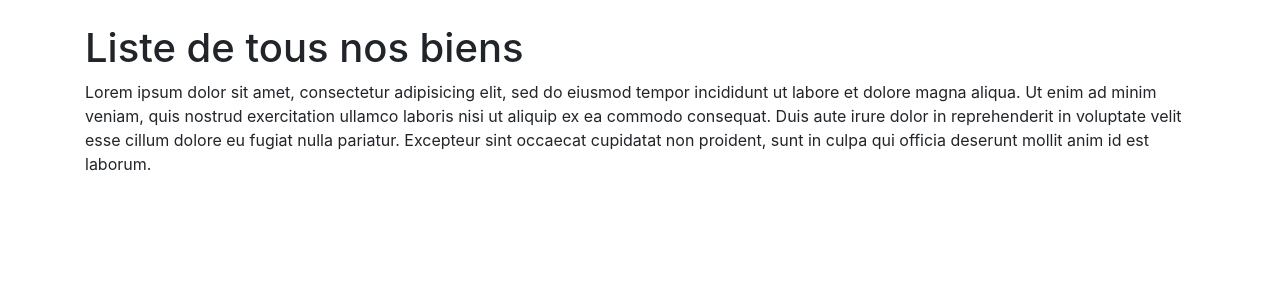
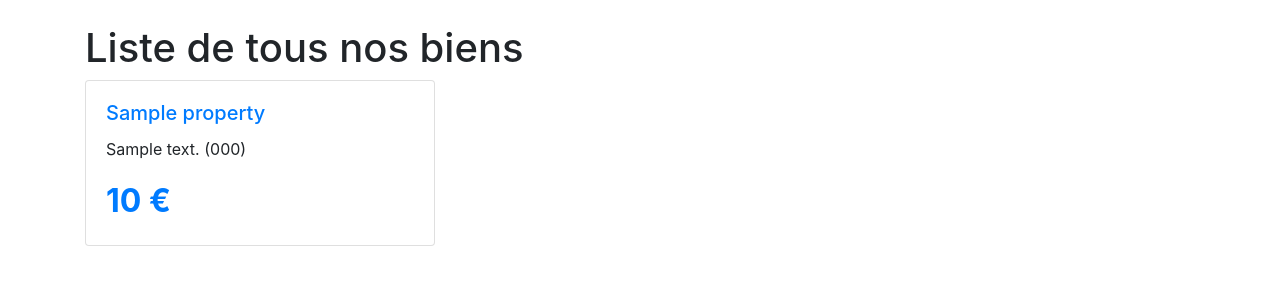
Before and after one commit to alonep56/Agenceimmo, a Symfony app: template templates/property/index.html.twig in a window 1280 px wide. Shown: the part 56-356 px from the top of the page. Run offline with Twig, Linux system fonts and the light colour scheme; the template is opened without the code that fills it: most values are stand-ins (such as "Sample title", 1, 10 or a date in 2020); some libraries are stand-ins or nearby versions.

Commit message:
pagination

```diff
--- a/composer.json
+++ b/composer.json
@@ -6,6 +6,8 @@
         "ext-ctype": "*",
         "ext-iconv": "*",
         "cocur/slugify": "^3.2",
+        "fzaninotto/faker": "^1.8",
+        "knplabs/knp-paginator-bundle": "^2.8",
         "sensio/framework-extra-bundle": "^5.1",
         "symfony/asset": "4.2.*",
         "symfony/console": "4.2.*",
--- a/config/bundles.php
+++ b/config/bundles.php
@@ -15,4 +15,5 @@ return [
     Symfony\Bundle\MakerBundle\MakerBundle::class => ['dev' => true],
     Symfony\Bundle\WebServerBundle\WebServerBundle::class => ['dev' => true],
     Doctrine\Bundle\FixturesBundle\DoctrineFixturesBundle::class => ['dev' => true, 'test' => true],
+    Knp\Bundle\PaginatorBundle\KnpPaginatorBundle::class => ['all' => true],
 ];
--- /dev/null
+++ b/templates/property/_property.html.twig
@@ -0,0 +1,18 @@
+<div class="card mb-4">
+  <div class="card-body">
+    <h5 class="card-title">
+      <a href="{{ path('property.show', {slug: property.slug, id: property.id}) }}">
+        {{ property.title }}
+      </a>
+    </h5>
+    <p class="card-text">{{ property.description }}
+      ({{ property.postalCode }})</p>
+    <div class="text-primary" style="font-size:2rem; font-weight: bold;">
+      {{ property.formattedPrice }}
+      €
+
+    </div>
+
+  </div>
+
+</div>
--- a/templates/property/index.html.twig
+++ b/templates/property/index.html.twig
@@ -4,13 +4,19 @@
 
 {% block body %}
 
-<div class="container mt-4">
-<h1>Liste de tous nos biens</h1>
+  <div class="container mt-4">
+    <h1>Liste de tous nos biens</h1>
 
-<p>Lorem ipsum dolor sit amet, consectetur adipisicing elit, sed do eiusmod tempor incididunt ut labore et dolore magna aliqua. Ut enim ad minim veniam, quis nostrud exercitation ullamco laboris nisi ut aliquip ex ea commodo consequat. Duis aute irure dolor in reprehenderit in voluptate velit esse
- cillum dolore eu fugiat nulla pariatur. Excepteur sint occaecat cupidatat non proident, sunt in culpa qui officia deserunt mollit anim id est laborum.</p>
+    <div class="row">
+      {% for property in properties %}
+        <div class="col-md-4">
+          {% include 'property/_property.html.twig'%}
 
-</div>
+        </div>
 
+      {% endfor %}
+    </div>
+
+  </div>
 
 {% endblock %}
```
Also changed, not shown: src/Controller/PropertyController.php (+11 -2 lines), src/DataFixtures/PropertyFixtures.php (added, +35 -0 lines), src/Repository/PropertyRepository.php (+11 -3 lines), 3 other files.
